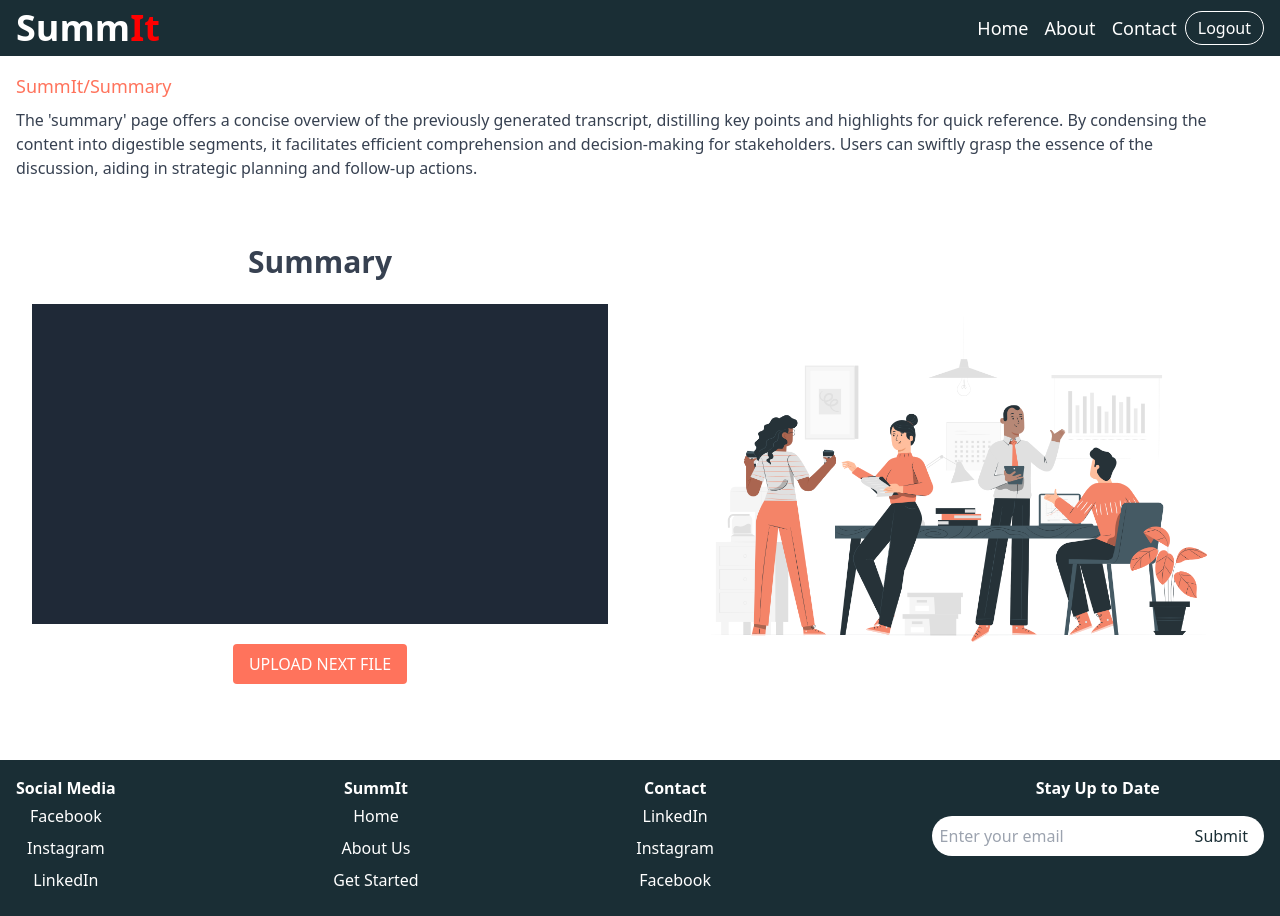
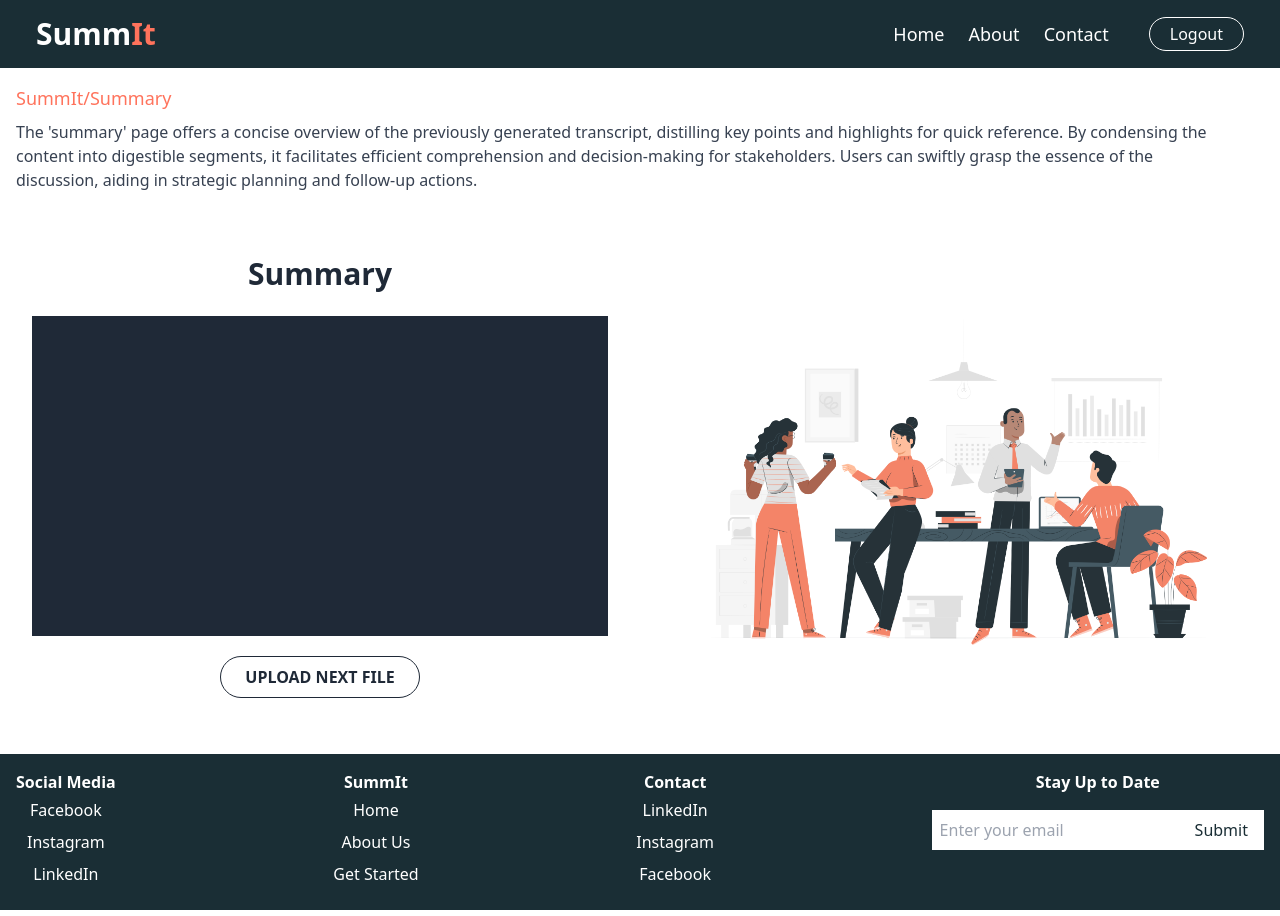
Before and after one commit to JauntyPaul/SummIt, a React (Vite) app in the folder client/: page /summary in a window 1280 px wide. Built offline with nearby package versions, Linux system fonts and the light colour scheme.

Commit message:
finaltouch

```diff
--- a/client/src/pages/login.jsx
+++ b/client/src/pages/login.jsx
@@ -7,10 +7,10 @@ import twitter from "../assets/twitter-removebg-preview.png"
 // Header component remains the same
 const Header = () => {
   return (
-    <header className="bg-red-500 text-white py-4 px-12 flex justify-between items-center">
+    <header className="bg-[#ff735c] text-white py-4 px-12 flex justify-between items-center">
       <h1 className="text-4xl font-bold">
-  <span style={{ color: 'white' }}>Summ</span>
-  <span style={{ color: 'black' }}>It</span>
+      <span className="text-white">Summ</span>
+    <span className="text-gray-800">It</span>
 </h1>
 
 
@@ -29,18 +29,18 @@ const LoginForm = () => {
   return (
     <div className="w-full max-w-xs p-8 ml-auto"> {/* Adjusted margin-left */}
       <div className="mb-4">
-        <h2 className="text-center text-2xl text-Gray-600 font-bold ">LOGIN</h2>
+        <h2 className="text-center text-2xl text-Gray-800 font-regular ">LOGIN</h2>
       </div>
       <div className="mb-6">
-        <input type="email" className="w-full p-3 rounded border border-gray-300" placeholder="Email" />
+        <input type="email" className="w-full p-3 border border-gray-300" placeholder="Email" />
       </div>
       <div className="mb-6">
-        <input type="password" className="w-full p-3 rounded border border-gray-300" placeholder="Password" />
+        <input type="password" className="w-full p-3  border border-gray-300" placeholder="Password" />
       </div>
       <div className="mb-6 text-right">
         <a href="#" className="text-sm text-red-500 hover:text-gray-600 underline ">Forgot your password?</a>
       </div>
-      <button className="w-full bg-gray-800 text-white p-3 rounded hover:bg-red-600">LOGIN</button>
+      <button className="w-full bg-gray-800 text-white p-3 hover:bg-red-600">LOGIN</button>
       <div className="flex items-center my-4">
         <div className="flex-grow border-t border-gray-300"></div>
         <span className="flex-shrink mx-4 text-gray-600">OR</span>
--- a/client/src/pages/summary.jsx
+++ b/client/src/pages/summary.jsx
@@ -29,19 +29,19 @@ const SummaryPage = () => {
 
 const Header = () => {
   return (
-    <header className="bg-[#1a2e35] text-white flex justify-between items-center px-4 py-2">
-  <h1 className="font-bold text-4xl">
-    <span style={{ color: 'white' }}>Summ</span>
-    <span style={{ color: 'red' }}>It</span>
+    <header className="bg-[#1a2e35] text-white flex justify-between items-center px-9 py-4">
+  <h1 className="font-bold text-3xl">
+    <span className="text-white">Summ</span>
+    <span className="text-[#ff735c]">It</span>
   </h1>
   <nav className="flex flex-grow justify-end">
-    <ul className="flex space-x-4">
-      <li className="text-lg font-medium hover:underline cursor-pointer">Home</li>
-      <li className="text-lg font-medium hover:underline cursor-pointer">About</li>
-      <li className="text-lg font-medium hover:underline cursor-pointer" style={{ marginRight: '8px' }}>Contact</li> {/* Added marginRight */}
+    <ul className="flex space-x-6">
+      <li className="text-lg font-regular hover:text-gray-300 cursor-pointer">Home</li>
+      <li className="text-lg font-regular hover:text-gray-300 cursor-pointer">About</li>
+      <li className="text-lg font-regular hover:text-gray-300 cursor-pointer" style={{ marginRight: '40px' }}>Contact</li> {/* Added marginRight */}
     </ul>
   </nav>
-  <button className="text-white border border-white px-3 py-1 rounded-full hover:bg-gray-200 hover:text-[#1a2e35] transition-colors duration-200">Logout</button>
+  <button className="text-white border border-white px-5 py-1 rounded-full hover:bg-gray-200 hover:text-[#1a2e35] transition-colors duration-200">Logout</button>
 </header>
   );
 };
@@ -49,12 +49,12 @@ const Header = () => {
 const SummarySection = () => {
   return (
 
-    <div className="w-1/2 bg-[#11111] text-gray-700 p-8 pb-14">
-      <h1 className="text-3xl font-bold mb-6">Summary</h1>
+    <div className="w-1/2 bg-[#11111] text-gray-800 p-8 pb-14">
+      <h1 className="text-3xl font-bold mb-6 text-gray-800">Summary</h1>
       <div className='bg-gray-800 w-140 h-80'>
 
       </div>
-      <button className="bg-[#ff735c] text-white m-5 py-2 px-4 rounded hover:text-gray-900">UPLOAD NEXT FILE</button>
+      <button className="text-gray-800 border border-gray-800 px-6 py-2 rounded-full font-semibold hover:border-gray-500 hover:text-gray-500 mt-5">UPLOAD NEXT FILE</button>
     </div>
   );
 };
@@ -106,8 +106,8 @@ const NewsletterSubscription = () => {
     <div>
       <h3 className="font-bold mb-3">Stay Up to Date</h3>
       <div className="flex mt-4">
-        <input className="bg-white text-[#1a2e35] p-2 rounded-l-full" placeholder="Enter your email" />
-        <button className="bg-white text-[#1a2e35] py-2 px-4 rounded-r-full">
+        <input className="bg-white text-[#1a2e35] p-2 " placeholder="Enter your email" />
+        <button className="bg-white text-[#1a2e35] py-2 px-4 ">
           Submit
         </button>
       </div>
```
